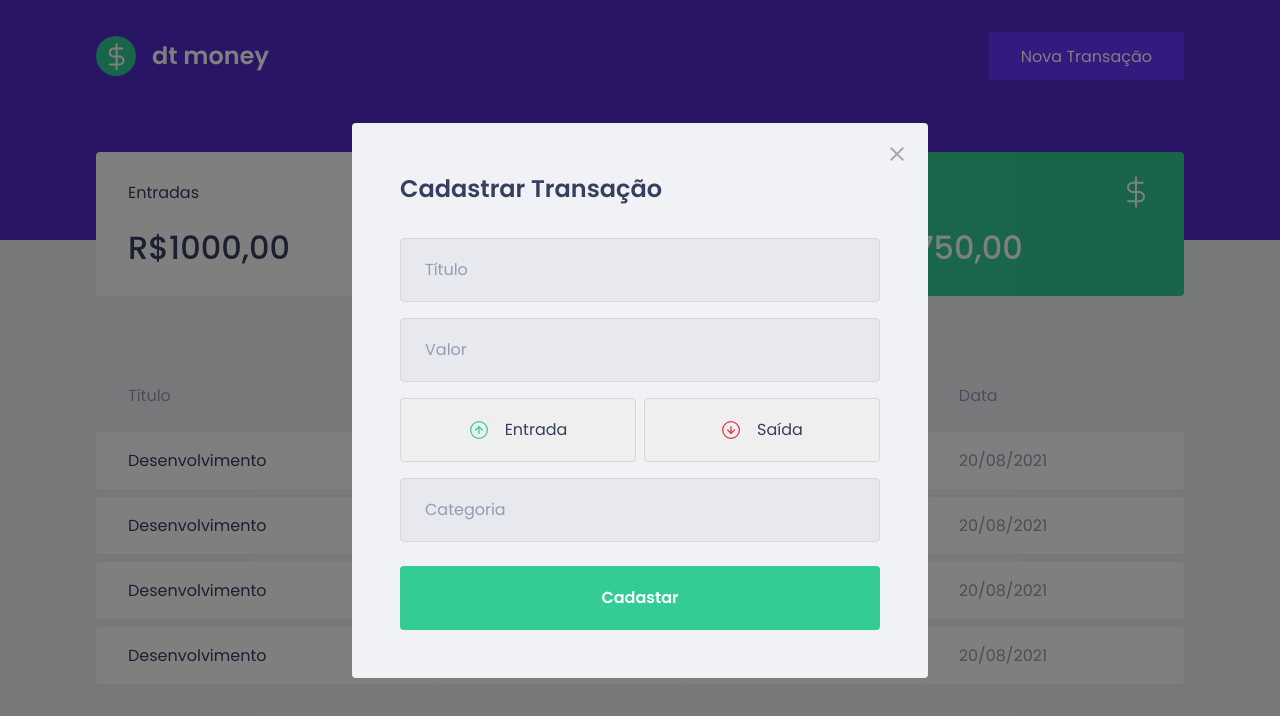
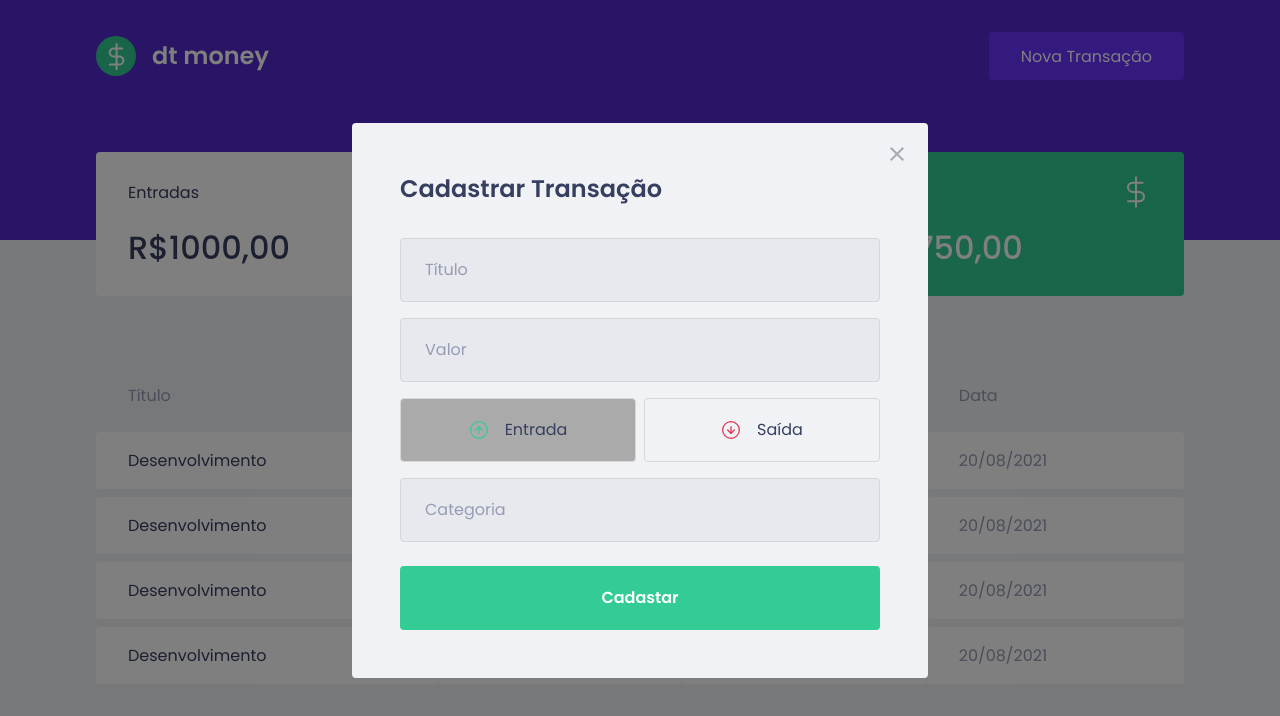
Before and after one commit to lucashthiele/dtmoney-controle-fincancas, a React (Create React App) app: page / in a window 1280 px wide. Both pictures are taken after a click on the button "Nova Transação". Shown: the top 716 px of the page. Built offline with nearby package versions, Linux system fonts and the light colour scheme; no server answers; what miragejs would draw is missing.

Commit message:
transaction button state

```diff
--- a/src/components/NewTransactionModal/index.tsx
+++ b/src/components/NewTransactionModal/index.tsx
@@ -1,8 +1,9 @@
-import { Container, TrasactionTypeContainer } from "./styles";
+import { Container, TrasactionTypeContainer, RadioBox } from "./styles";
 import Modal from "react-modal";
 import income from "../../assets/income.svg";
 import outcome from "../../assets/outcome.svg";
 import close from "../../assets/close.svg";
+import { useState } from "react";
 
 interface NewTransactionModalProps {
   isOpen: boolean;
@@ -10,6 +11,8 @@
 }
 
 export function NewTransactionModal(props: NewTransactionModalProps) {
+  const [type, setType] = useState("deposit");
+
   return (
     <>
       <Modal
@@ -33,14 +36,27 @@
           <input placeholder="Valor" type="number" />
 
           <TrasactionTypeContainer>
-            <button type="button">
+            <RadioBox
+              type="button"
+              onClick={() => {
+                setType("deposit");
+              }}
+              isActive={type === "deposit"}
+            >
               <img src={income} alt="Entrada" />
               <span>Entrada</span>
-            </button>
-            <button type="button">
+            </RadioBox>
+
+            <RadioBox
+              type="button"
+              onClick={() => {
+                setType("withdraw");
+              }}
+              isActive={type === "withdraw"}
+            >
               <img src={outcome} alt="Saída" />
               <span>Saída</span>
-            </button>
+            </RadioBox>
           </TrasactionTypeContainer>
 
           <input placeholder="Categoria" />
--- a/src/components/NewTransactionModal/styles.ts
+++ b/src/components/NewTransactionModal/styles.ts
@@ -54,11 +54,19 @@
   display: grid;
   grid-template-columns: 1fr 1fr;
   gap: 0.5rem;
+`;
 
-  button {
+interface RadioBoxProps {
+  isActive: boolean;
+}
+
+export const RadioBox = styled.button<RadioBoxProps>`
   height: 4rem;
   border: 1px solid #d7d7d7;
   border-radius: 0.25rem;
+
+  background: ${(props) => (props.isActive ? "#aaa" : "transparent")};
+
   display: flex;
   align-items: center;
   justify-content: center;
@@ -80,5 +88,4 @@
     font-size: 1rem;
     color: var(--text-title);
   }
-  }
 `;
```
Lines whose indentation alone changed are shown as unchanged.
